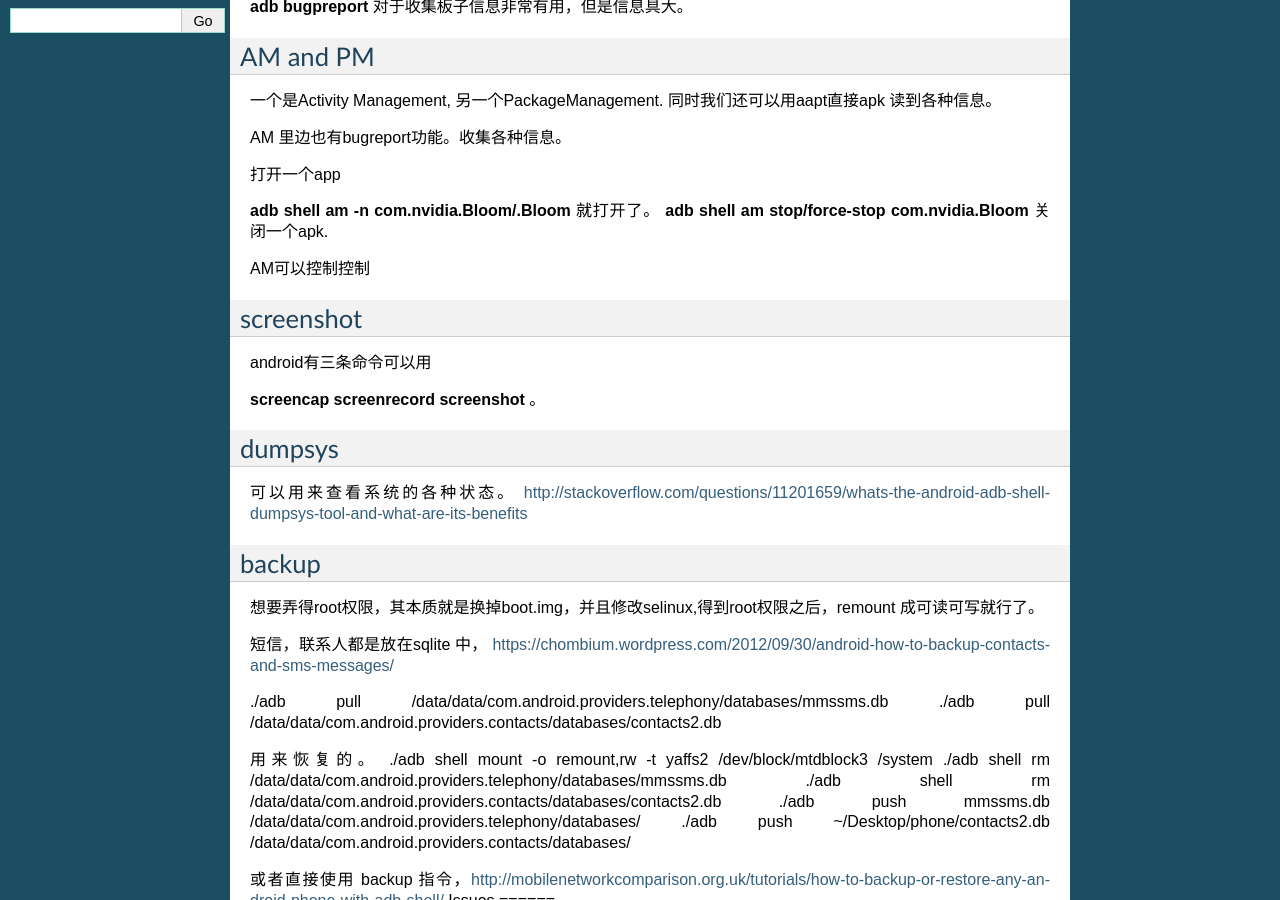
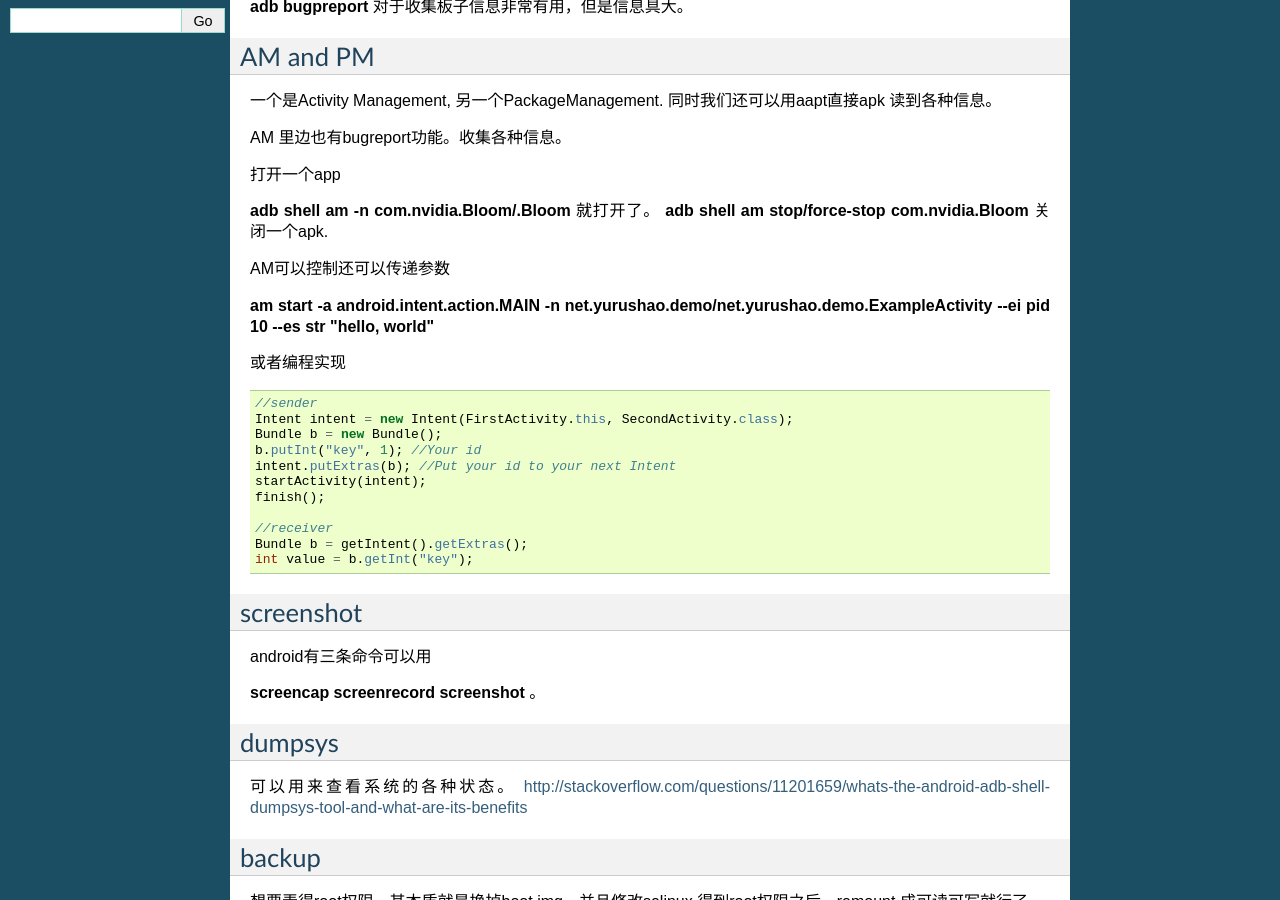
Before and after one commit to gwli/MyAndroidSourceCodeAnalysis, a Sphinx documentation site: the page built from source/content/AndroidDebugBridge.rst, in a window 1280 px wide and 900 px high, scrolled down 356 px. Built offline with Sphinx 7.4.7, drawn with Linux system fonts in a browser that asks for light colours.

Commit message:
am 的参数传递

```diff
--- a/source/content/AndroidDebugBridge.rst
+++ b/source/content/AndroidDebugBridge.rst
@@ -33,7 +33,26 @@ AM 里边也有bugreport功能。收集各种信息。
 :command:`adb shell am -n com.nvidia.Bloom/.Bloom` 就打开了。
 :command:`adb shell am stop/force-stop com.nvidia.Bloom` 关闭一个apk.
 
-AM可以控制控制
+AM可以控制还可以传递参数
+
+:command:`am start -a android.intent.action.MAIN -n  net.yurushao.demo/net.yurushao.demo.ExampleActivity   --ei pid 10 --es str "hello, world"`
+
+或者编程实现
+
+.. code-block:: java
+
+   //sender
+   Intent intent = new Intent(FirstActivity.this, SecondActivity.class);
+   Bundle b = new Bundle();
+   b.putInt("key", 1); //Your id
+   intent.putExtras(b); //Put your id to your next Intent
+   startActivity(intent);
+   finish();
+
+   //receiver
+   Bundle b = getIntent().getExtras();
+   int value = b.getInt("key");
+
 
 screenshot
 ----------
@@ -117,6 +136,7 @@ Issues
    SUBSYSTEM=="usb" ATTR{idVendor}=="0955" MODE="0666" GROUP="plugdev"
    SUBSYSTEM=="usb", ATTR{idVendor}=="18d1", MODE="0666"
    SUBSYSTEM=="usb", ATTR{idVendor}=="2717", ATTR{idProduct}=="9039", MODE="0666", OWNER="<username>"
+
 See also
 ========
 
```
Also changed, not shown: 1 other file.
